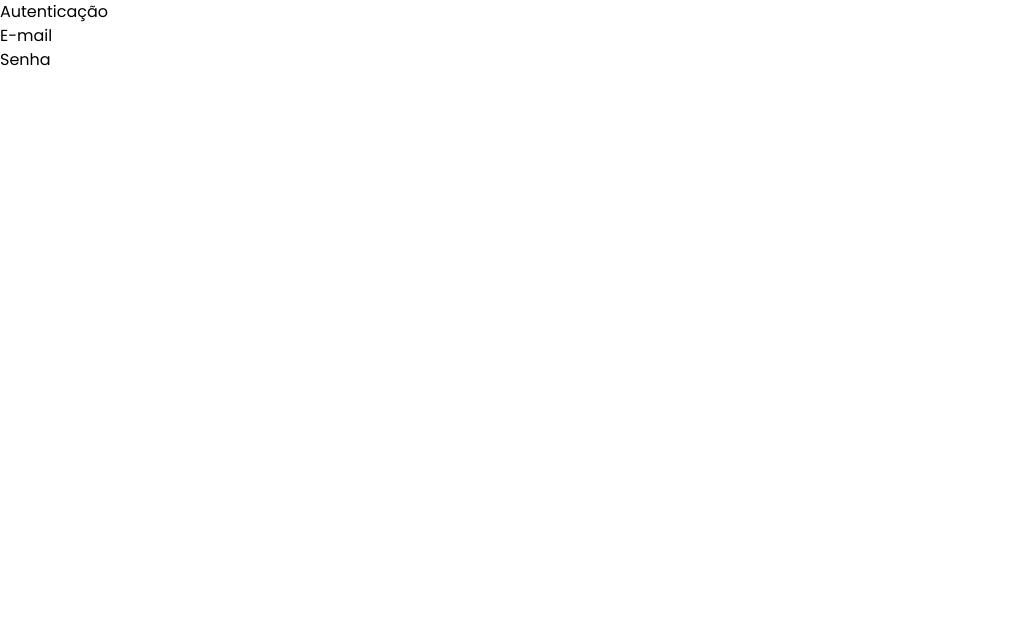
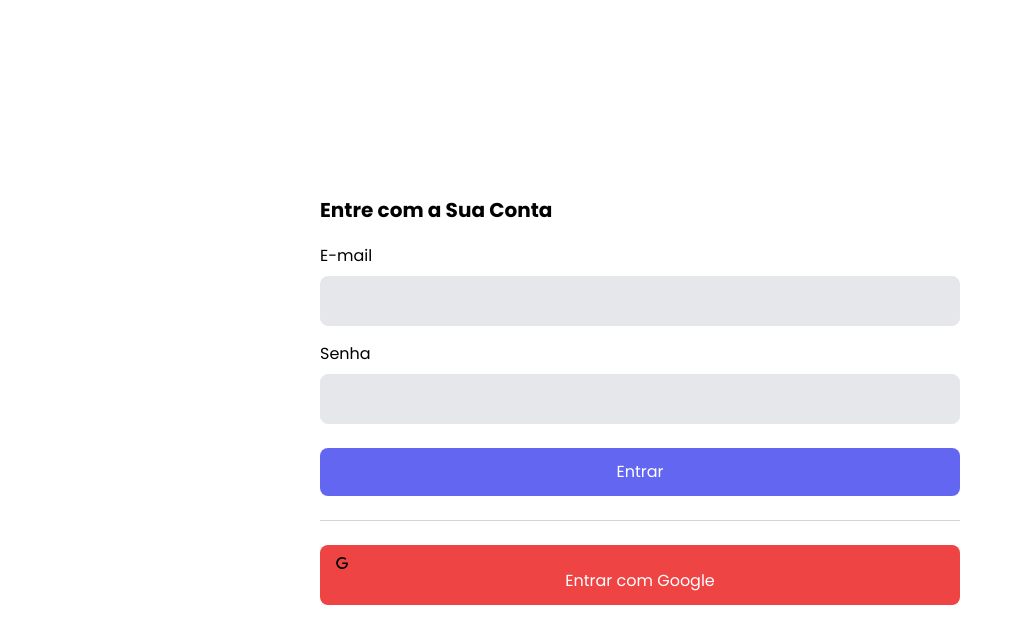
Before and after one commit to leojosants/udemy_nextjs_e_react_curso_completo_aprenda_com_projetos__secao_08, a Next.js app: page /authentication in a window 1280 px wide. Shown: the top 644 px of the page, without its empty margins (0-1022 px from the left). Built offline with nearby package versions, Linux system fonts and the light colour scheme.

Commit message:
implementation of 'Authentication' component - second part

```diff
--- a/src/components/auth/AuthInput.tsx
+++ b/src/components/auth/AuthInput.tsx
@@ -5,16 +5,30 @@ export default function AuthInput(props: AuthInputProps) {
         props.doNotRenderWhen
             ? null
             : (
-                <div>
+                <div className='flex flex-col mt-4'>
                     <label>
-                        {props.label}
+                        {
+                            props.label
+                        }
                     </label>
 
                     <input
                         type={props.type ?? 'text'}
                         value={props.value}
                         onChange={e => props.changeValue?.(e.target.value)}
-                        required={props.required} />
+                        required={props.required}
+                        className={`
+                           px-4
+                           py-3
+                           rounded-lg
+                           bg-gray-200
+                           mt-2
+                           border
+                           focus:border-blue-500
+                           focus:bg-white
+                           focus:outline-none
+                        `}
+                    />
                 </div>
             )
     );
--- a/src/components/icons/index.tsx
+++ b/src/components/icons/index.tsx
@@ -94,3 +94,44 @@ export const IconMoon = (size = 6) => (
             d="M21.752 15.002A9.718 9.718 0 0118 15.75c-5.385 0-9.75-4.365-9.75-9.75 0-1.33.266-2.597.748-3.752A9.753 9.753 0 003 11.25C3 16.635 7.365 21 12.75 21a9.753 9.753 0 009.002-5.998z" />
     </svg>
 );
+
+export const IconGoogle = (size = 6) => (
+    <svg
+        role="img"
+        className={`h-${size} w-${size}`}
+        viewBox="0 0 24 24"
+        xmlns="http://www.w3.org/2000/svg">
+
+        <title>Google</title>
+
+        <path
+            d="M12.48 10.92v3.28h7.84c-.24 1.84-.853 3.187-1.787 4.133-1.147 1.147-2.933 2.4-6.053 2.4-4.827 0-8.6-3.893-8.6-8.72s3.773-8.72 8.6-8.72c2.6 0 4.507 1.027 5.907 2.347l2.307-2.307C18.747 1.44 16.133 0 12.48 0 5.867 0 .307 5.387.307 12s5.56 12 12.173 12c3.573 0 6.267-1.173 8.373-3.36 2.16-2.16 2.84-5.213 2.84-7.667 0-.76-.053-1.467-.173-2.053H12.48z" />
+    </svg>
+
+    // <svg viewBox="0 0 128 128">
+    //     <path
+    //         fill="#fff"
+    //         d="M44.59 4.21a63.28 63.28 0 004.33 120.9 67.6 67.6 0 0032.36.35 57.13 57.13 0 0025.9-13.46 57.44 57.44 0 0016-26.26 74.33 74.33 0 001.61-33.58H65.27v24.69h34.47a29.72 29.72 0 01-12.66 19.52 36.16 36.16 0 01-13.93 5.5 41.29 41.29 0 01-15.1 0A37.16 37.16 0 0144 95.74a39.3 39.3 0 01-14.5-19.42 38.31 38.31 0 010-24.63 39.25 39.25 0 019.18-14.91A37.17 37.17 0 0176.13 27a34.28 34.28 0 0113.64 8q5.83-5.8 11.64-11.63c2-2.09 4.18-4.08 6.15-6.22A61.22 61.22 0 0087.2 4.59a64 64 0 00-42.61-.38z">
+    //     </path>
+
+    //     <path
+    //         fill="#e33629"
+    //         d="M44.59 4.21a64 64 0 0142.61.37 61.22 61.22 0 0120.35 12.62c-2 2.14-4.11 4.14-6.15 6.22Q95.58 29.23 89.77 35a34.28 34.28 0 00-13.64-8 37.17 37.17 0 00-37.46 9.74 39.25 39.25 0 00-9.18 14.91L8.76 35.6A63.53 63.53 0 0144.59 4.21z">
+    //     </path>
+
+    //     <path
+    //         fill="#f8bd00"
+    //         d="M3.26 51.5a62.93 62.93 0 015.5-15.9l20.73 16.09a38.31 38.31 0 000 24.63q-10.36 8-20.73 16.08a63.33 63.33 0 01-5.5-40.9z">
+    //     </path>
+
+    //     <path
+    //         fill="#587dbd"
+    //         d="M65.27 52.15h59.52a74.33 74.33 0 01-1.61 33.58 57.44 57.44 0 01-16 26.26c-6.69-5.22-13.41-10.4-20.1-15.62a29.72 29.72 0 0012.66-19.54H65.27c-.01-8.22 0-16.45 0-24.68z">
+    //     </path>
+
+    //     <path
+    //         fill="#319f43"
+    //         d="M8.75 92.4q10.37-8 20.73-16.08A39.3 39.3 0 0044 95.74a37.16 37.16 0 0014.08 6.08 41.29 41.29 0 0015.1 0 36.16 36.16 0 0013.93-5.5c6.69 5.22 13.41 10.4 20.1 15.62a57.13 57.13 0 01-25.9 13.47 67.6 67.6 0 01-32.36-.35 63 63 0 01-23-11.59A63.73 63.73 0 018.75 92.4z">
+    //     </path>
+    // </svg>
+);
--- a/src/pages/authentication.tsx
+++ b/src/pages/authentication.tsx
@@ -1,28 +1,101 @@
 import { useState } from 'react';
 import AuthInput from '../components/auth/AuthInput';
+import { IconGoogle } from '../components/icons';
 
 export default function Authentication() {
     const [modo, setModo] = useState<'login' | 'register'>('login');
     const [email, setEmail] = useState('');
     const [password, setPassword] = useState('');
 
+    function submit() {
+        if (modo === 'login') {
+            console.log('login');
+        } else {
+            console.log('cadastrar');
+        }
+    };
+
     return (
-        <div className='flex flex-col'>
-            <h1>Autenticação</h1>
+        <div className='
+            flex
+            flex-col
+            h-screen
+            items-center
+            justify-center'
+        >
+
+            <div className='w-1/2'>
+                <h1 className={`
+                    text-xl
+                    font-bold
+                    mb-5
+                `}>
+
+                    {
+                        modo === 'login'
+                            ? 'Entre com a Sua Conta'
+                            : 'Cadastre-se na Plataforma'
+                    }
+                </h1>
 
                 <AuthInput
                     label='E-mail'
                     type='email'
                     value={email}
                     changeValue={setEmail}
-                required />
+                    required
+                />
 
                 <AuthInput
                     label='Senha'
                     type='password'
                     value={password}
                     changeValue={setPassword}
-                required />
+                    required
+                />
+
+                <button onClick={submit}
+                    className={`
+                        w-full
+                        bg-indigo-500
+                        hover:bg-indigo-400
+                        text-white
+                        rounded-lg
+                        px-4
+                        py-3
+                        mt-6
+                    `}>
+
+                    {
+                        modo === 'login' ? 'Entrar' : 'Cadastrar'
+                    }
+                </button>
+
+                <hr className={`
+                    my-6
+                    border-gray-300
+                    w-full
+                `} />
+
+                <button onClick={submit}
+                    className={`
+                        w-full
+                        bg-red-500
+                        hover:bg-red-400
+                        text-white
+                        rounded-lg
+                        px-4
+                        py-3
+                    `}
+                >
+
+                    {
+                        IconGoogle(3)
+                    }
+
+                    Entrar com Google
+                </button>
+            </div>
         </div>
     );
 };
```
Lines whose indentation alone changed are shown as unchanged.
